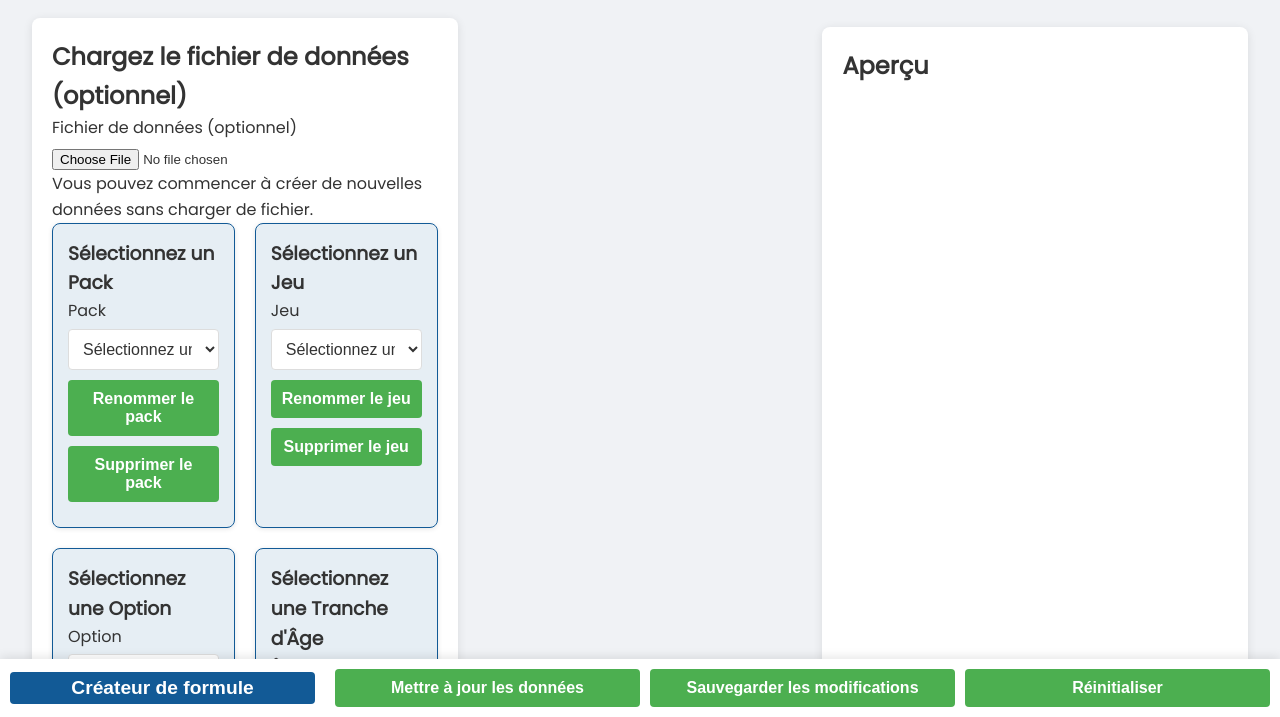
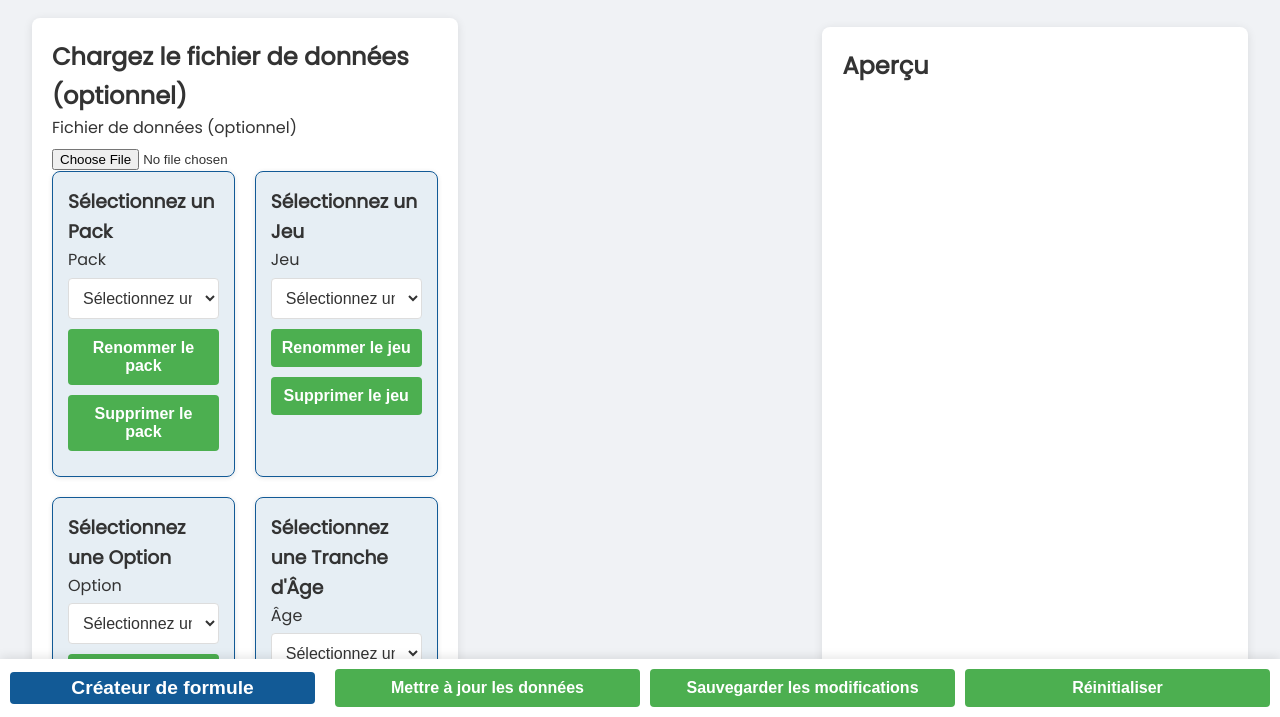
Before and after one commit to KingLLMASTER/KingLLMASTER.github.io, a plain HTML site: page index.html in a window 1280 px wide. Shown: the part 73-790 px from the top of the page. Drawn offline with Linux system fonts and the light colour scheme.

Commit message:
Add files via upload

```diff
--- a/index.html
+++ b/index.html
@@ -32,7 +32,7 @@
                     <h2>Chargez le fichier de données (optionnel)</h2>
                     <label for="fileInput">Fichier de données (optionnel)</label>
                     <input id="fileInput" type="file" accept=".js" aria-describedby="fileHelp">
-                    <p id="fileHelp">Vous pouvez commencer à créer de nouvelles données sans charger de fichier.</p>
+                    <p id="fileHelp"></p>
                 </section>
 
                 <!-- Grille de sélection -->
```
